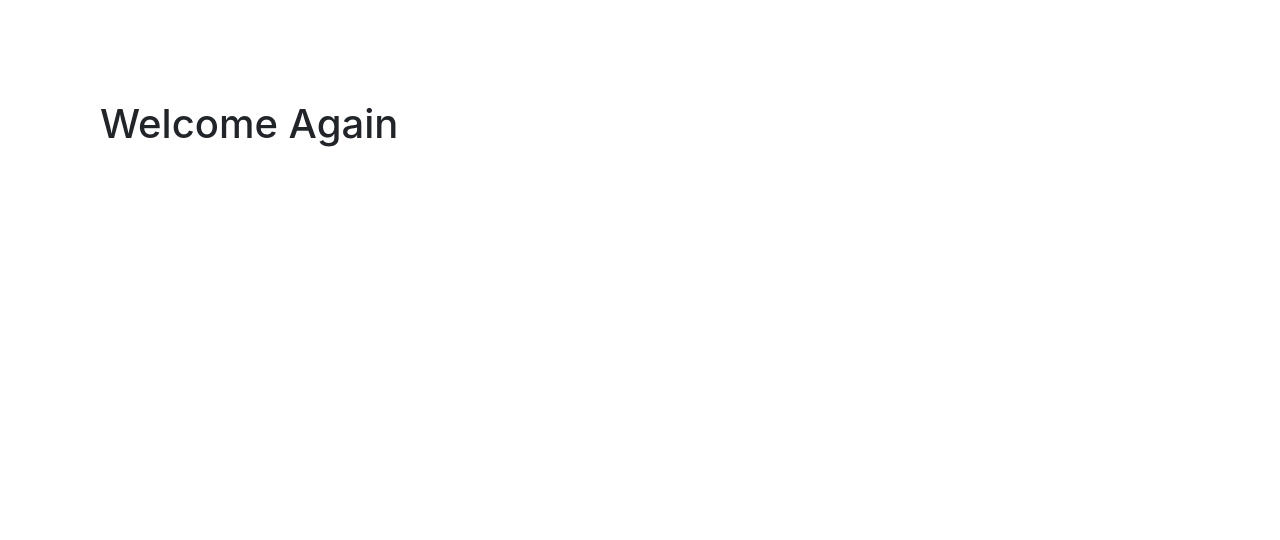
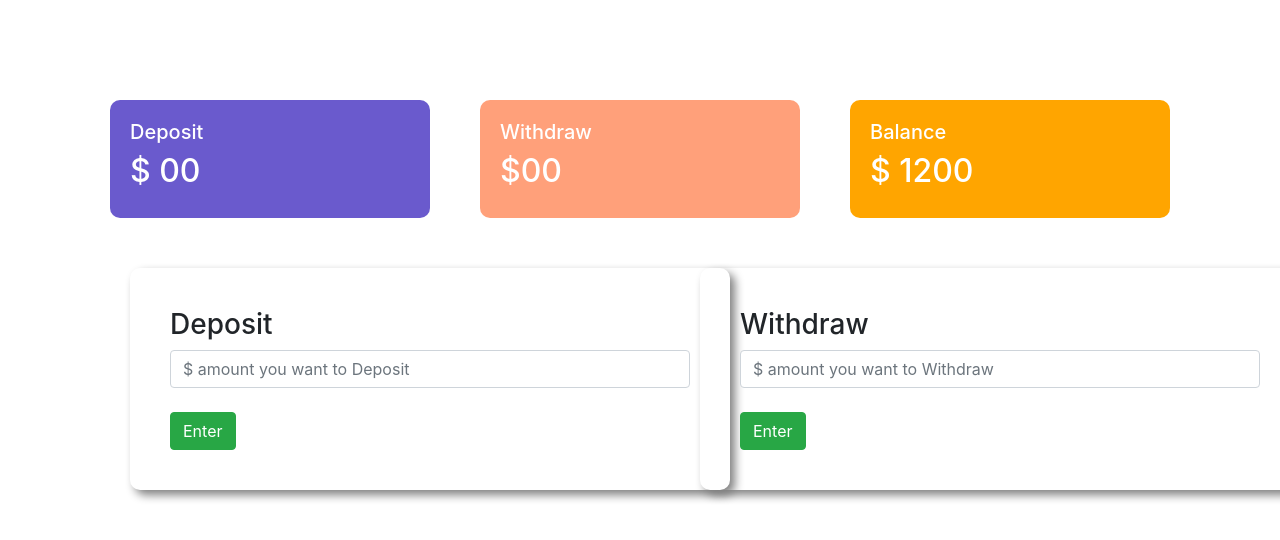
Before and after one commit to Arafat111/Simple-Bank-Project, a plain HTML site: page index.html in a window 1280 px wide. Both pictures are taken after a click on the button "Enter". Drawn offline with nearby package versions, Linux system fonts and the light colour scheme.

Commit message:
add bank deposit

```diff
--- a/index.html
+++ b/index.html
@@ -26,7 +26,44 @@
     <!-- Transaction area -->
 
     <div id="trans-part">
-        <h1>Welcome Again</h1>
+        <div class="row">
+            <div class="col-md-4">
+                <div class="deposit status">
+                    <h5>Deposit</h5>
+                    <h2>$ <span id="currentdeposit">00</span></h2>
+                </div>
+            </div>
+            <div class="col-md-4">
+                <div class="withdraw status">
+                    <h5>Withdraw</h5>
+                    <h2>$00</h2>
+                </div>
+            </div>
+            <div class="col-md-4">
+                <div class="balance status">
+                    <h5>Balance</h5>
+                    <h2>$ <span id="currentbalance">1200</span></h2>
+                </div>
+            </div>
+            <div class="row">
+                <div class="col-md-6">
+                   <div class="submit-part-two">
+                    <h3>Deposit</h3>
+                    <input id="depositamount" type="text"  class="form-control" placeholder="$ amount you want to Deposit">
+                    <br>
+                    <button id="adddeposit" class="btn btn-success">Enter</button>
+                   </div>
+                </div>
+                <div class="col-md-6">
+                    <div class="submit-part-two">
+                        <h3>Withdraw</h3>
+                    <input type="text" class="form-control" placeholder="$ amount you want to Withdraw">
+                    <br>
+                    <button id="addwithdraw" class="btn btn-success">Enter</button>
+                    </div>
+                </div>
+            </div>
+        </div>
 
     </div>
     <script>
@@ -40,6 +77,27 @@
             transPart.style.display= 'block';
         })
 
+        //deposit button
+
+        let depositbtn = document.getElementById('adddeposit');
+        depositbtn.addEventListener("click", function(){
+            let depositamount = document.getElementById('depositamount').value;
+            let depositnumber = parseFloat(depositamount);
+
+            const currentdeposit = document.getElementById('currentdeposit').innerHTML;
+            let currentDnumber = parseFloat(currentdeposit);
+
+            let totaldeposit = depositnumber + currentDnumber;
+
+            document.getElementById('currentdeposit').innerHTML=totaldeposit;
+
+            const currentbalance = document.getElementById('currentbalance').innerHTML;
+            let currentBnumber = parseFloat(currentbalance);
+
+            let totalblance = currentBnumber+depositnumber;
+            document.getElementById('currentbalance').innerHTML=totalblance;
+        })
+
     </script>
 
 </body>
--- a/style.css
+++ b/style.css
@@ -13,7 +13,32 @@ body{
      margin-left: auto;
      margin-right: auto;
 }
-
+.submit-part-two{
+    margin-top: 50px;
+     padding: 40px;
+     border-radius: 10px;
+     box-shadow: 5px 5px 10px gray;
+     width: 600px;
+     align-items: center;
+     display: block;
+     margin-left: 45px;
+}
 #trans-part{
     display: none;
 }
+.status{
+    margin: 0 10px;
+    color: white;
+    padding: 20px;
+    border-radius: 10px;
+}
+
+.deposit{
+    background-color: slateblue;
+}
+.withdraw{
+    background-color: lightsalmon;
+}
+.balance{
+    background-color: orange;
+}
```
